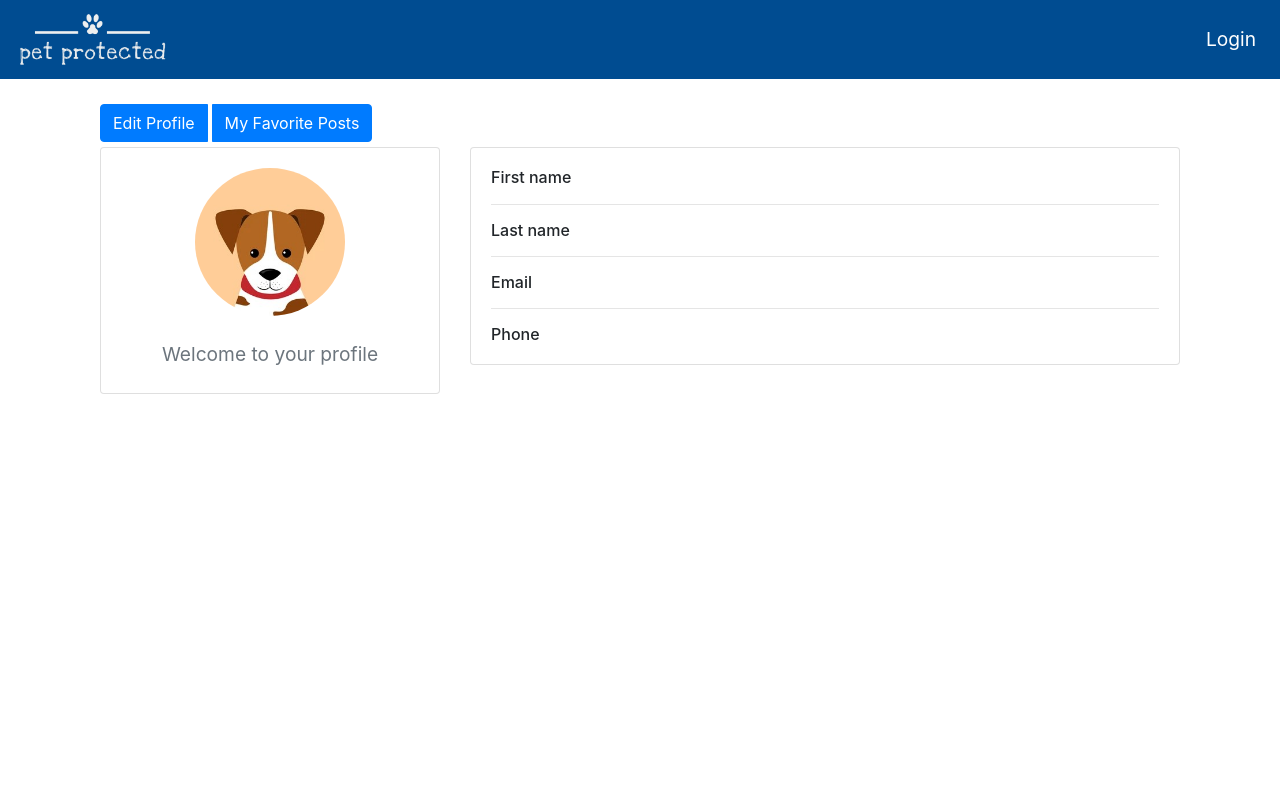
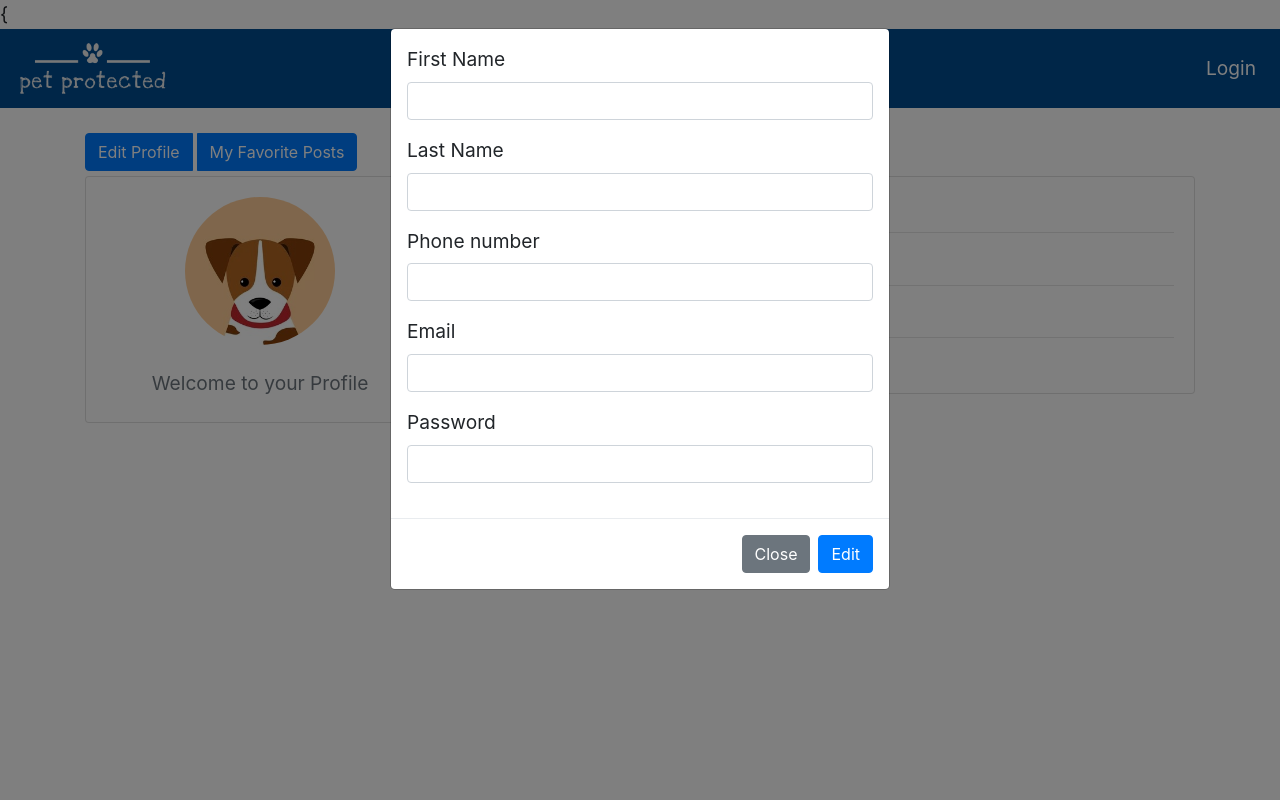
Before and after one commit to EladAM52/Pet_Protected, a Django app: template server/templates/profile_page.html in a window 1280 px wide, after a click on "Edit Profile". Run offline with Django 4.2, Linux system fonts and the light colour scheme; the template is opened without the code that fills it, so the values that code supplies are empty; some libraries are stand-ins or nearby versions.

Commit message:
profile page edited

```diff
--- a/server/templates/profile_page.html
+++ b/server/templates/profile_page.html
@@ -1,54 +1,14 @@
-{% extends 'base.html' %}
+{{% extends 'base.html' %}
 
 {% block content %}
 
-<div class="container" ng-controller="managementCtrl">
-    <div class="modal fade" id="editProfile" tabindex="-1" aria-labelledby="editProfileModalLabel" aria-hidden="true">
-        <div class="modal-dialog">
-            <div class="modal-content">
-                <div class="modal-header">
-                    <h5 class="modal-title" id="editProfileModalLabel">Edit profile</h5>
-                    <button type="button" class="close" data-dismiss="modal" aria-label="Close">
-                        <span aria-hidden="true">&times;</span>
-                    </button>
-                </div>
-                <div class="modal-body">
-                    <form>
-                        <div class="form-group">
-                            <label for="title">First Name</label>
-                            <input class="form-control" id="first_name" ng-model="profileData.first_name"/>
-                        </div>
-                        <div class="form-group">
-                            <label for="title">Last Name</label>
-                            <input class="form-control" id="last_name" ng-model="profileData.last_name"/>
-                        </div>
-                        <div class="form-group">
-                            <label for="title">Phone number</label>
-                            <input class="form-control" id="phone_number"
-                                   ng-model="profileData.phone_number"/>
-                        </div>
-                        <div class="form-group">
-                            <label for="title">Password</label>
-                            <input class="form-control" id="password"
-                                   ng-model="profileData.password"/>
-                        </div>
-                    </form>
-                </div>
-                <div ng-if="error">{[{error}]}</div>
-                <div class="modal-footer">
-                    <button type="button" class="btn btn-secondary" data-dismiss="modal">Close</button>
-                    <button type="submit" class="btn btn-primary" ng-click="editProfile()">Edit</button>
-                </div>
-            </div>
-        </div>
-    </div>
-    <div class="container">
+<div class="container" ng-controller="homeCtrl">
     <div class="btn-group" role="group" aria-label="Basic example" style="margin-top: 20px">
         <button type="button" class="btn btn-primary" data-toggle="modal" data-target="#editProfileModal">
             Edit Profile
         </button>
-            <button type="button" class="btn btn-primary" data-toggle="modal">
-                My Favorite Posts
+        <button type="button" class="btn btn-primary" data-toggle="modal" ng-class="{'active': showFavorites }"
+                ng-click="toggleShowFavorites()">My Favorite Posts
         </button>
     </div>
     <div class="main-body">
@@ -61,7 +21,7 @@
                             <img src="media/avatar2.jpg" alt="Admin" class="rounded-circle" width="150">
                             <div class="mt-3">
                                 <h4>{{ user.username }}</h4>
-                                    <p class="text-secondary mb-1">Welcome to your profile</p>
+                                <p class="text-secondary mb-1">Welcome to your Profile</p>
                             </div>
                         </div>
                     </div>
@@ -72,7 +32,7 @@
                     <div class="card-body">
                         <div class="row">
                             <div class="col-sm-3">
-                                    <h6 class="mb-0">First name</h6>
+                                <h6 class="mb-0">First name:</h6>
                             </div>
                             <div class="col-sm-9 text-secondary">
                                 {{ user.first_name }}
@@ -82,7 +42,7 @@
                         <hr>
                         <div class="row">
                             <div class="col-sm-3">
-                                    <h6 class="mb-0">Last name</h6>
+                                <h6 class="mb-0">Last name:</h6>
                             </div>
                             <div class="col-sm-9 text-secondary">
                                 {{ user.last_name }}
@@ -91,7 +51,7 @@
                         <hr>
                         <div class="row">
                             <div class="col-sm-3">
-                                    <h6 class="mb-0">Email</h6>
+                                <h6 class="mb-0">Email:</h6>
                             </div>
                             <div class="col-sm-9 text-secondary">
                                 {{ user.email }}
@@ -100,7 +60,7 @@
                         <hr>
                         <div class="row">
                             <div class="col-sm-3">
-                                    <h6 class="mb-0">Phone</h6>
+                                <h6 class="mb-0">Phone:</h6>
                             </div>
                             <div class="col-sm-9 text-secondary">
                                 {{ user.profile.phone_number }}
@@ -111,6 +71,41 @@
             </div>
         </div>
     </div>
+    <div class="modal fade" id="editProfileModal" tabindex="-1" aria-labelledby="editProfileModalLabel"
+         aria-hidden="true">
+        <div class="modal-dialog">
+            <div class="modal-content">
+                <div class="modal-body">
+                    <form>
+                        <div class="form-group">
+                            <label for="title">First Name</label>
+                            <input class="form-control" id="first_name" ng-model="profileToEdit.first_name"/>
+                        </div>
+                        <div class="form-group">
+                            <label for="title">Last Name</label>
+                            <input class="form-control" id="last_name" ng-model="profileToEdit.last_name"/>
+                        </div>
+                        <div class="form-group">
+                            <label for="title">Phone number</label>
+                            <input class="form-control" id="phone_number" ng-model="profileToEdit.phone_number"/>
+                        </div>
+                        <div class="form-group">
+                            <label for="title">Email</label>
+                            <input class="form-control" id="email" ng-model="profileToEdit.email"/>
+                        </div>
+                        <div class="form-group">
+                            <label for="title">Password</label>
+                            <input class="form-control" id="password" ng-model="profileToEdit.password"/>
+                        </div>
+                    </form>
+                </div>
+                <div ng-if="error">{[{error}]}</div>
+                <div class="modal-footer">
+                    <button type="button" class="btn btn-secondary" data-dismiss="modal">Close</button>
+                    <button type="submit" class="btn btn-primary" ng-click="editProfile()">Edit</button>
+                </div>
+            </div>
+        </div>
     </div>
 </div>
 
```
Lines whose indentation alone changed are shown as unchanged.
